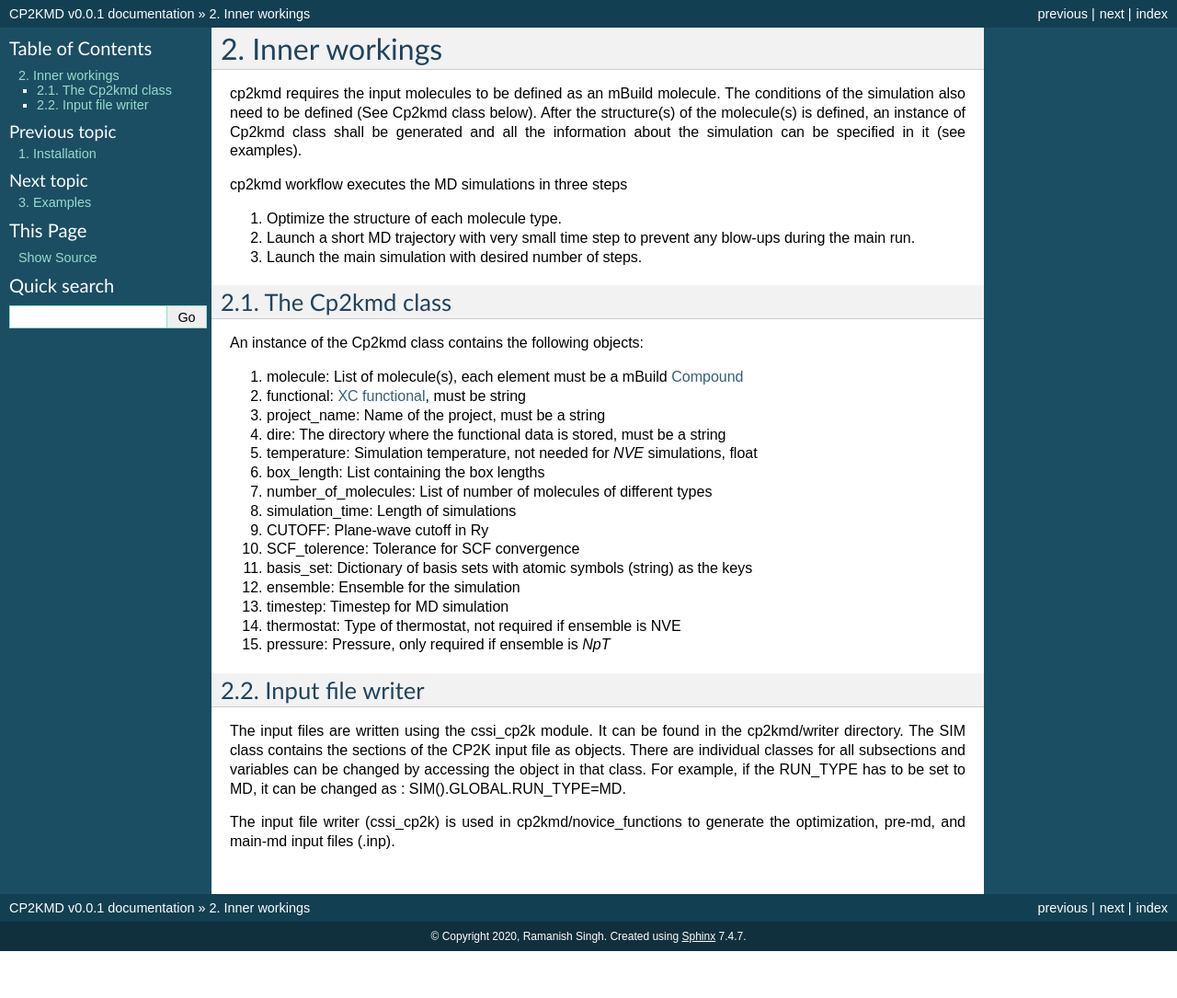
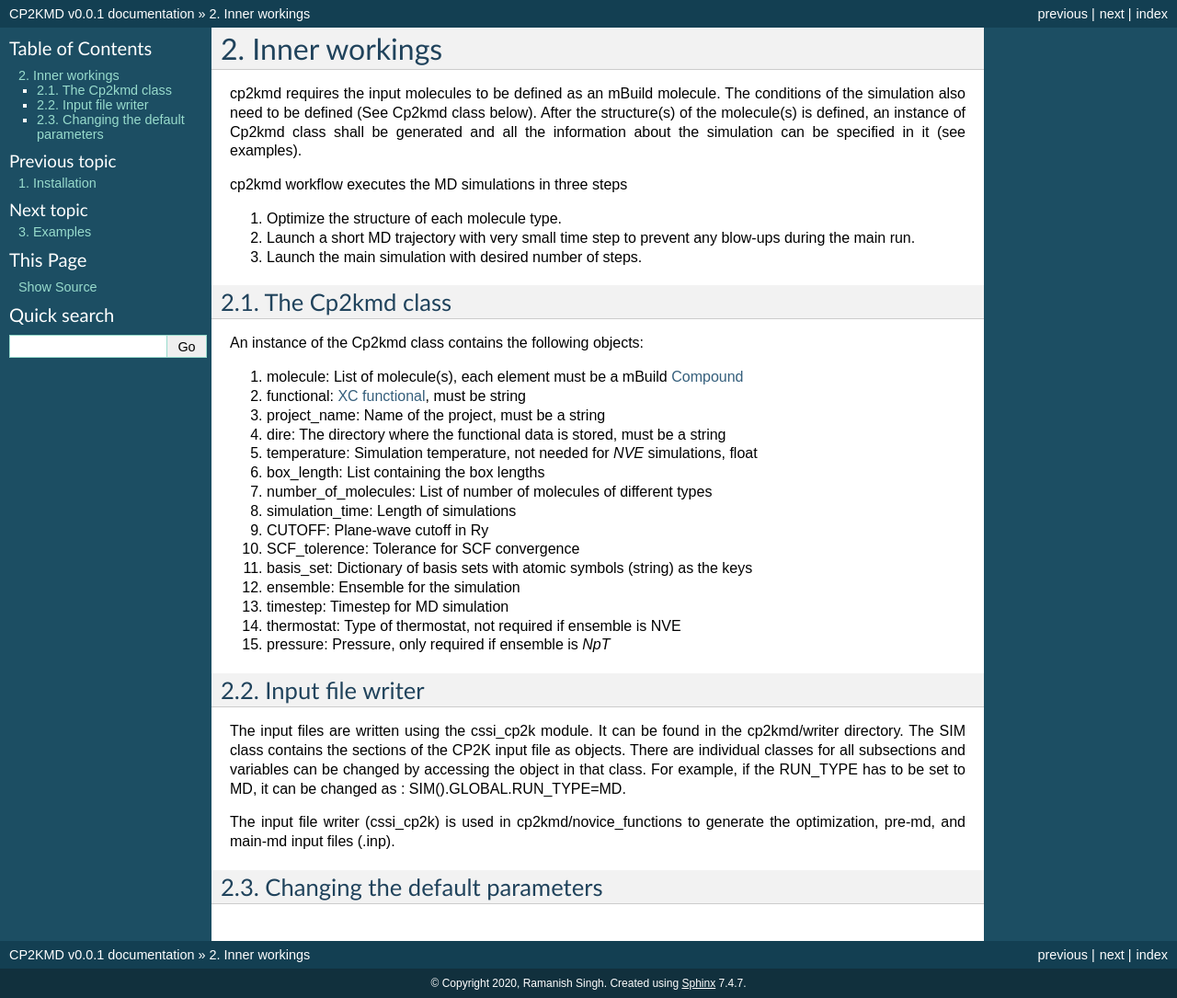
Before and after one commit to ramanishsingh/cp2kmd, a Sphinx documentation site: the page built from docs/source/innerworkings.rst, in a window 1280 px wide. Shown: the whole page at 92% size. Built offline with Sphinx 7.4.7, drawn with Linux system fonts in a browser that asks for light colours; before the commit the page ends 1034 px from its top, so only the background shows below that.

Commit message:
test html

```diff
--- a/docs/source/innerworkings.rst
+++ b/docs/source/innerworkings.rst
@@ -40,3 +40,7 @@
 For example, if the RUN_TYPE has to be set to MD, it can be changed as : SIM().GLOBAL.RUN_TYPE=MD.
 
 The input file writer (cssi_cp2k) is used in cp2kmd/novice_functions to generate the optimization, pre-md, and main-md input files (.inp).
+
+
+Changing the default parameters
+---------------------------------
```
